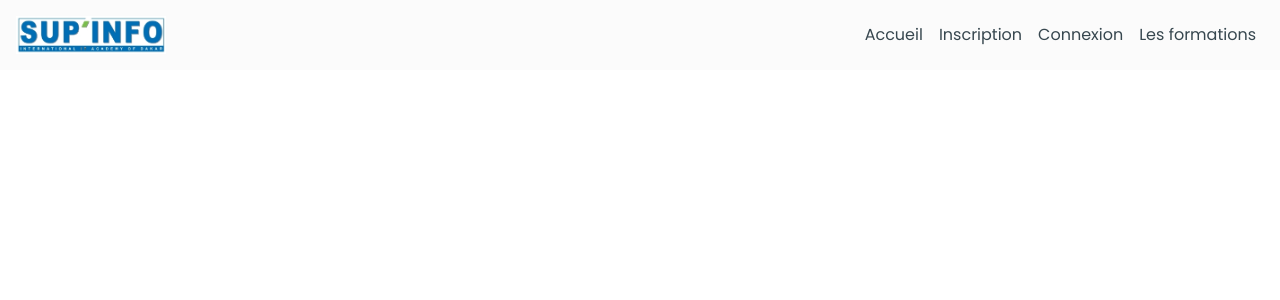
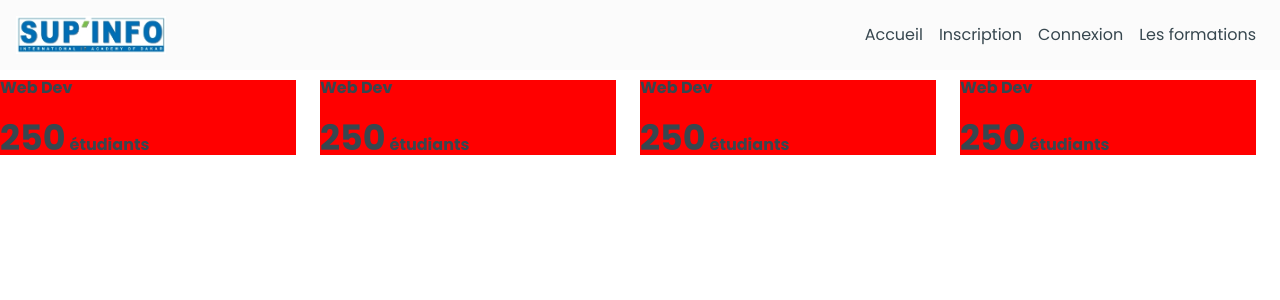
Before and after one commit to Aziz-TheDarkCode/school-management-app, a React (Create React App) app: page /dashboard in a window 1280 px wide. Shown: the top 300 px of the page. Built offline with nearby package versions, Linux system fonts and the light colour scheme.

Commit message:
latest update

```diff
--- a/package.json
+++ b/package.json
@@ -11,7 +11,7 @@
     "react-dom": "^17.0.2",
     "react-icons": "^4.2.0",
     "react-router-dom": "^5.2.0",
-    "react-scripts": "4.0.3",
+    "react-scripts": "^4.0.3",
     "web-vitals": "^1.1.2"
   },
   "scripts": {
--- a/src/App.js
+++ b/src/App.js
@@ -3,8 +3,9 @@ import React from "react";
 import Homepage from './pages/home'
 import SignUppage from './pages/signup'
 import Loginpage from './pages/login'
-import{BrowserRouter as Router ,Route,Switch,   Link} from 'react-router-dom'
+import{BrowserRouter as Router ,Route,Switch,Link} from 'react-router-dom'
 import Coursepage from './pages/courses';
+import Dashboard from './pages/dashboard';
 
 
 
@@ -14,8 +15,9 @@ const App = () =>{
       <div className="App">
         <Header/>
             <Route path="/homepage" component={Homepage}/>
+            <Route path="/dashboard" component={Dashboard}/>
             <Route path="/signup" component={SignUppage}/>
-            <Route path="/courses" component={Coursepage  }/>
+            <Route path="/courses" component={Coursepage}/>
             <Route path="/login" component={Loginpage}/>
       </div>
     </Router>
--- /dev/null
+++ b/src/components/minicard.js
@@ -0,0 +1,11 @@
+const MiniCard = ({title,number})=>
+{
+    return(
+        <div className='mini-card mt-6 w-25 mr-4' style={{backgroundColor:`red`}}>
+            <h1 className='mb-4 text-bold'>{title}</h1>
+            <p className='text-bold '><span className='text-larger mt-1 mr-1'>{number}</span>étudiants</p>
+        </div>
+
+    )
+}
+export default MiniCard;
--- /dev/null
+++ b/src/pages/dashboard.js
@@ -0,0 +1,13 @@
+import MiniCard from '../components/minicard'
+function Dashboard(){
+    return(
+        <div className='d-flex'>
+            <MiniCard title='Web Dev' number='250'/>
+            <MiniCard title='Web Dev' number='250'/>
+            <MiniCard title='Web Dev' number='250'/>
+            <MiniCard title='Web Dev' number='250'/>
+        </div>
+
+    )
+}
+export default Dashboard;
--- a/src/styles/scss/components/_buttons.scss
+++ b/src/styles/scss/components/_buttons.scss
@@ -3,6 +3,7 @@
     border: 1px solid transparent;
     background-color:transparent;
     padding:.7rem;
+    display: none;
     font-family:$secondary-font-stack;
 }
 .btn-primary
--- a/src/styles/scss/components/_card.scss
+++ b/src/styles/scss/components/_card.scss
@@ -7,3 +7,7 @@
 {
         box-shadow: 0 .5rem 1rem rgba(0,0,0,.15);
 }
+.mini-card
+{
+    background-color: red;
+}
```
Also changed, not shown: 1 other file (tests, documents, lock files or other folders).
